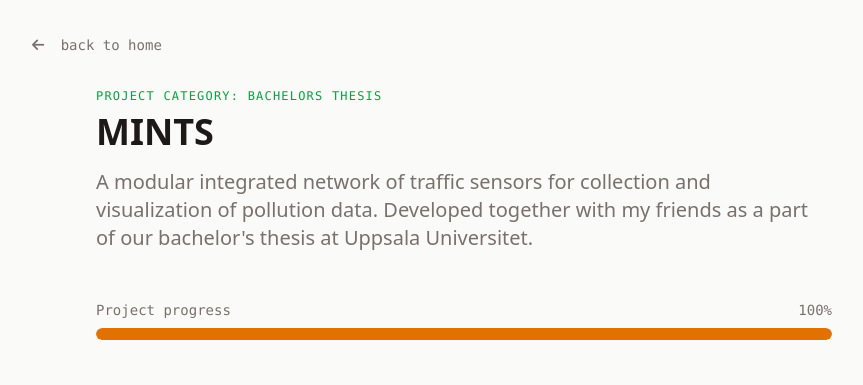
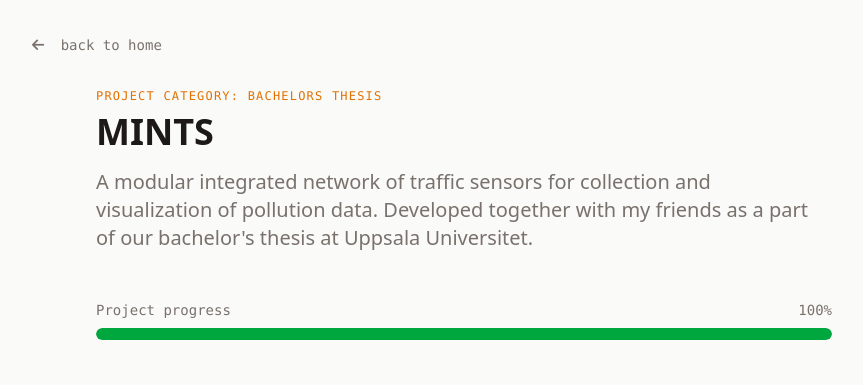
Before and after one commit to DaOl6717/webbsida, a plain HTML site: page projects/MINTS/index.html in a window 1280 px wide. Shown: the top 385 px of the page, without its empty margins (176-1039 px from the left). Drawn offline with nearby package versions, Linux system fonts and the light colour scheme.

Commit message:
Fix: Made progress bar green

```diff
--- a/projects/MINTS/index.html
+++ b/projects/MINTS/index.html
@@ -18,7 +18,7 @@
 
     <main class="max-w-3xl mx-auto px-4 pb-20">
         <header class="mb-12">
-            <span class="text-xs font-mono uppercase tracking-widest text-green-600 mb-2 block">Project Category: Bachelors Thesis</span>
+            <span class="text-xs font-mono uppercase tracking-widest text-amber-600 mb-2 block">Project Category: Bachelors Thesis</span>
             <h1 class="text-4xl font-semibold text-stone-900">MINTS</h1>
             <p class="text-xl text-stone-500 mt-4 font-light">A modular integrated network of traffic sensors for
                 collection and visualization of pollution data.
@@ -34,7 +34,7 @@
             <div class="w-full h-3 bg-stone-200 rounded-full overflow-hidden"
                  role="progressbar" aria-valuenow="5" aria-valuemin="0" aria-valuemax="100"
                  aria-label="Project progress">
-                <div class="h-full bg-amber-600 rounded-full transition-all duration-500" style="width: 100%"></div>
+                <div class="h-full bg-green-600 rounded-full transition-all duration-500" style="width: 100%"></div>
             </div>
         </div>
 
```
